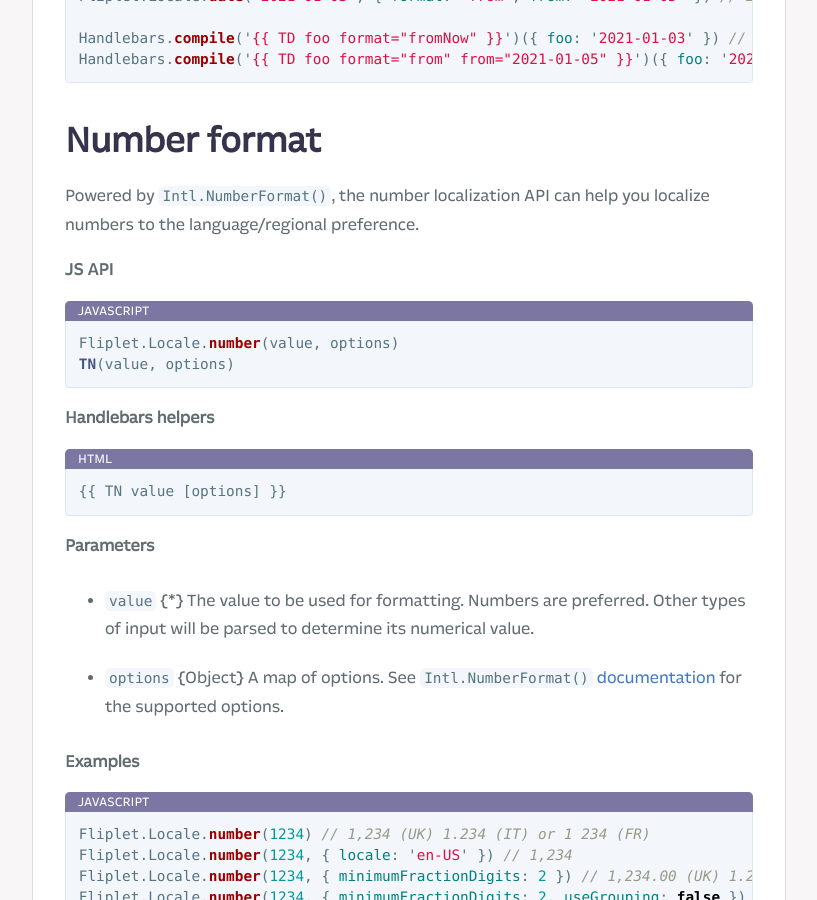
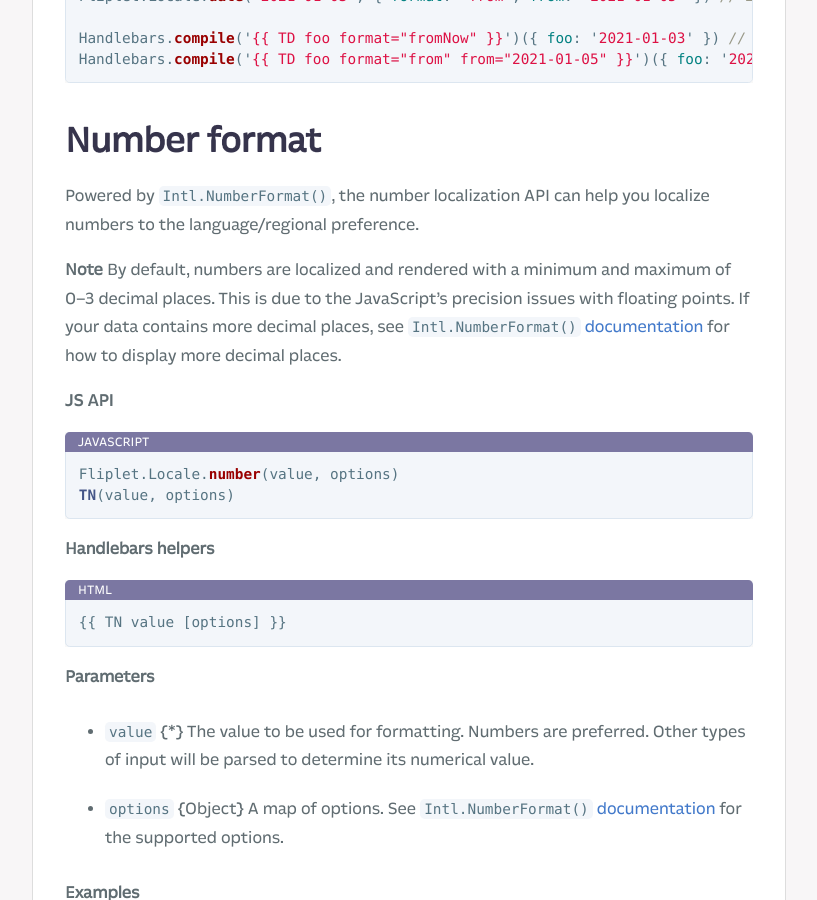
Before and after one commit to Fliplet/fliplet-cli, a Jekyll site: the page built from docs/API/core/localization.md, in a window 1280 px wide and 900 px high, scrolled down 4552 px. Shown: the whole window, without its empty margins (254-1071 px from the left). Built offline with Jekyll 4.4.1, drawn with Linux system fonts in a browser that asks for light colours; nearby versions of some CDN libraries; our own code applies the rules of GitHub Pages for plain Markdown files; library files that are not in the unit come from our copies; comment, search, counter and statistics services are not loaded; a style sheet for code colours, icons or effects is not loaded.

Commit message:
Adds floating point precision notice

````diff
--- a/docs/API/core/localization.md
+++ b/docs/API/core/localization.md
@@ -175,6 +175,8 @@
 
 Powered by `Intl.NumberFormat()`, the number localization API can help you localize numbers to the language/regional preference.
 
+**Note** By default, numbers are localized and rendered with a minimum and maximum of 0–3 decimal places. This is due to the JavaScript's precision issues with floating points. If your data contains more decimal places, see [`Intl.NumberFormat()` documentation](https://developer.mozilla.org/en-US/docs/Web/JavaScript/Reference/Global_Objects/Intl/NumberFormat/NumberFormat) for how to display more decimal places.
+
 **JS API**
 
 ```js
````
